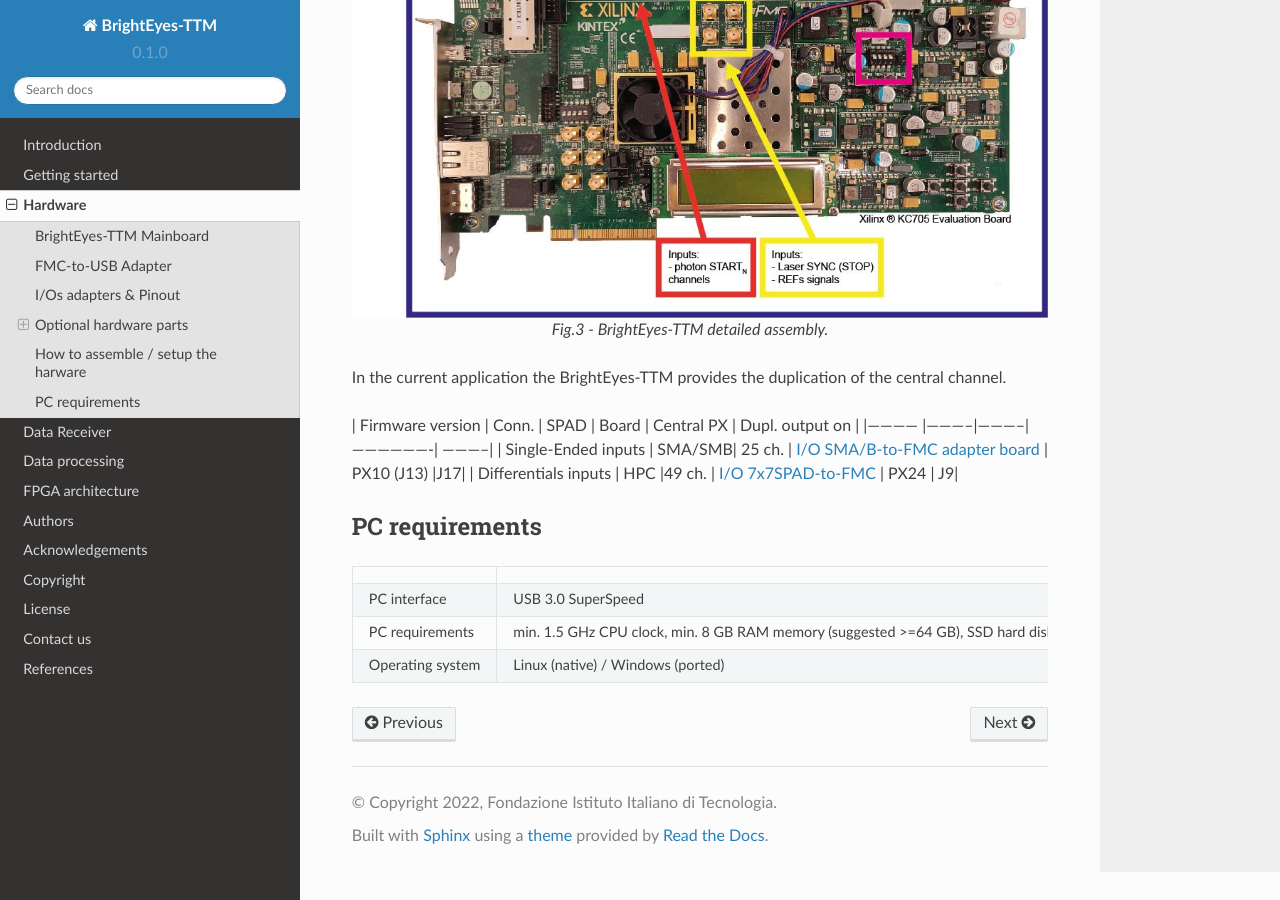
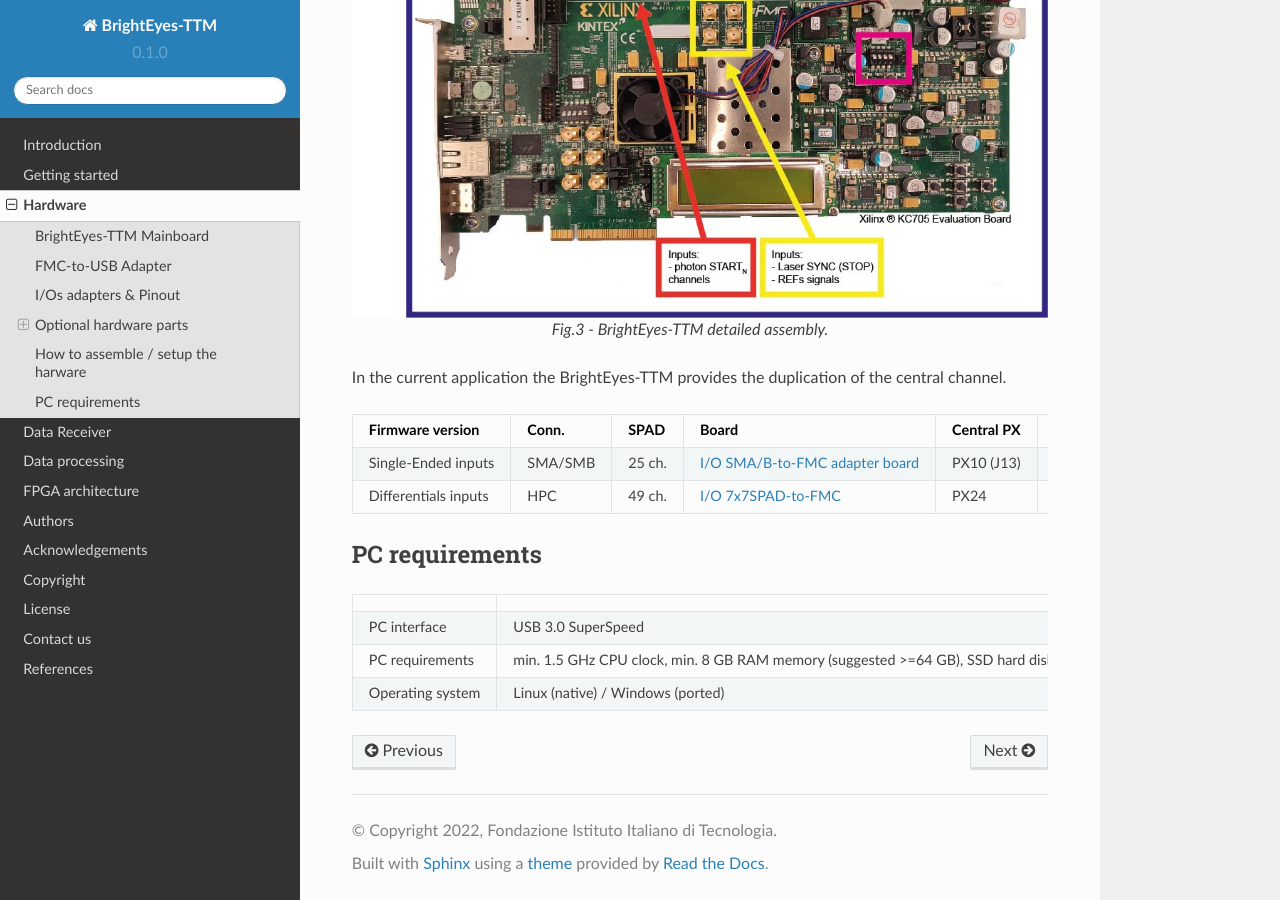
Before and after one commit to mattia-donato/BrightEyes-TTM-docs, a Sphinx documentation site: the page built from docs/source/hardware.md, in a window 1280 px wide and 900 px high, scrolled down 1522 px. Built offline with Sphinx 7.4.7 and the Read the Docs theme 2.0.0, drawn with Linux system fonts in a browser that asks for light colours; pages that are not in the unit, such as notebooks, are missing from menus.

Commit message:
Update hardware.md

```diff
--- a/docs/source/hardware.md
+++ b/docs/source/hardware.md
@@ -31,8 +31,8 @@
 In the current application the BrightEyes-TTM provides the duplication of the central channel.
 
 |  Firmware  version |  Conn. | SPAD | Board    |  Central PX       |  Dupl. output on |
-|------------ |-----------|-----------|-------------------|  -----------|
-|  Single-Ended inputs | SMA/SMB| 25 ch. | [I/O SMA/B-to-FMC adapter board](pinout5x5.md)  | PX10 (J13) |J17|
+| ------------ |----------- | ----------- | ----------------- |  -----------| -----------|
+|  Single-Ended inputs | SMA/SMB | 25 ch. | [I/O SMA/B-to-FMC adapter board](pinout5x5.md)  | PX10 (J13) |J17|
 |  Differentials inputs | HPC |49 ch. | [I/O 7x7SPAD-to-FMC](pinout7x7.md)  | PX24  | J9|
 
 
```
